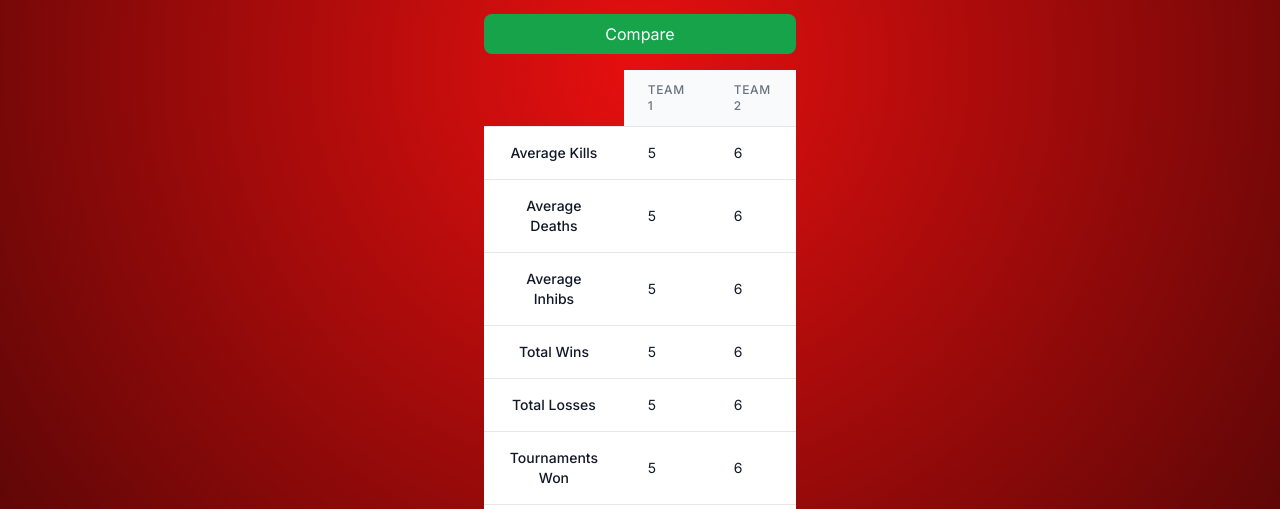
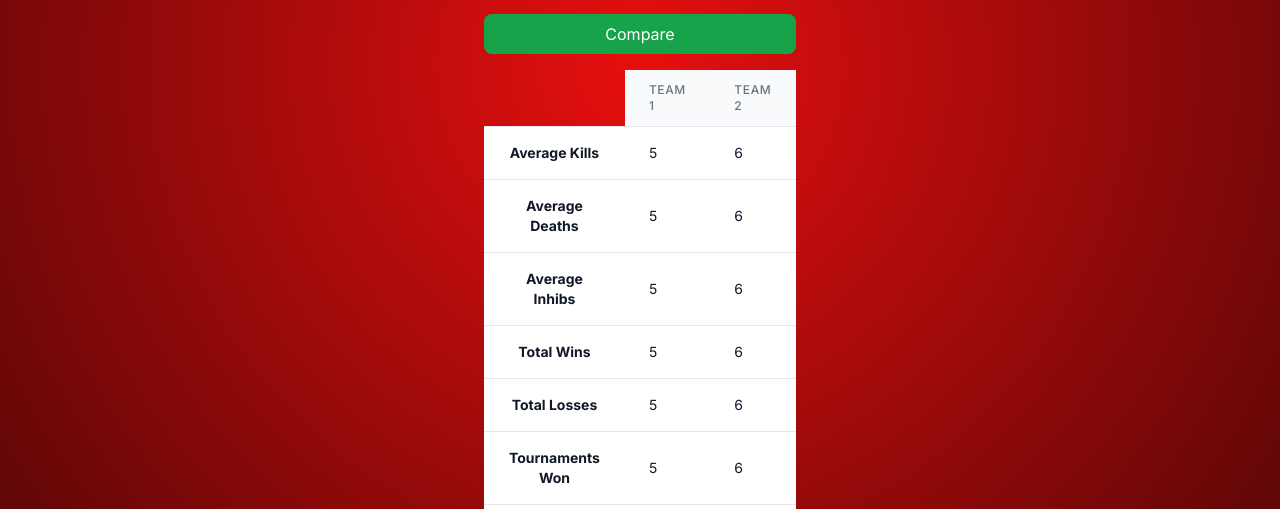
Before and after one commit to GeorgeHarland/lol-global-rankings, a Next.js app in the folder frontend/: page /compare in a window 1280 px wide. Shown: the part 443-952 px from the top of the page. Built offline with nearby package versions, Linux system fonts and the light colour scheme; no server answers.

Commit message:
Made table bit more dynamic

```diff
--- a/frontend/components/CompareTeams.tsx
+++ b/frontend/components/CompareTeams.tsx
@@ -1,5 +1,5 @@
 const CompareTeams = () => {
-  const TableRow = ({
+  const StatTableRow = ({
     statName,
     teamOne,
     teamTwo,
@@ -10,7 +10,7 @@ const CompareTeams = () => {
   }) => {
     return (
       <tr>
-        <th className="px-6 py-4 text-sm leading-5 font-medium text-gray-900">
+        <th className="px-6 py-4 text-sm leading-5 font-bold text-gray-900">
           {statName}
         </th>
         <td className="px-6 py-4 text-sm leading-5 text-gray-900">{teamOne}</td>
@@ -19,27 +19,31 @@ const CompareTeams = () => {
     );
   };
 
+  const TeamTableHead = ({ teamName }: { teamName: string }) => {
+    return (
+      <th className="px-6 py-3 bg-gray-50 text-left text-xs leading-4 font-medium text-gray-500 uppercase tracking-wider">
+        {teamName}
+      </th>
+    );
+  };
+
   return (
     <table className="min-w-full divide-y divide-gray-200">
       <thead>
         <tr>
           <th></th>
-          <th className="px-6 py-3 bg-gray-50 text-left text-xs leading-4 font-medium text-gray-500 uppercase tracking-wider">
-            TEAM 1
-          </th>
-          <th className="px-6 py-3 bg-gray-50 text-left text-xs leading-4 font-medium text-gray-500 uppercase tracking-wider">
-            TEAM 2
-          </th>
+          <TeamTableHead teamName="Team 1" />
+          <TeamTableHead teamName="Team 2" />
         </tr>
       </thead>
       <tbody className="bg-white divide-y divide-gray-200">
-        <TableRow statName="Average Kills" teamOne="5" teamTwo="6" />
-        <TableRow statName="Average Deaths" teamOne="5" teamTwo="6" />
-        <TableRow statName="Average Inhibs" teamOne="5" teamTwo="6" />
-        <TableRow statName="Total Wins" teamOne="5" teamTwo="6" />
-        <TableRow statName="Total Losses" teamOne="5" teamTwo="6" />
-        <TableRow statName="Tournaments Won" teamOne="5" teamTwo="6" />
-        <TableRow statName="Average Kills" teamOne="5" teamTwo="6" />
+        <StatTableRow statName="Average Kills" teamOne="5" teamTwo="6" />
+        <StatTableRow statName="Average Deaths" teamOne="5" teamTwo="6" />
+        <StatTableRow statName="Average Inhibs" teamOne="5" teamTwo="6" />
+        <StatTableRow statName="Total Wins" teamOne="5" teamTwo="6" />
+        <StatTableRow statName="Total Losses" teamOne="5" teamTwo="6" />
+        <StatTableRow statName="Tournaments Won" teamOne="5" teamTwo="6" />
+        <StatTableRow statName="Average Kills" teamOne="5" teamTwo="6" />
       </tbody>
     </table>
   );
```
